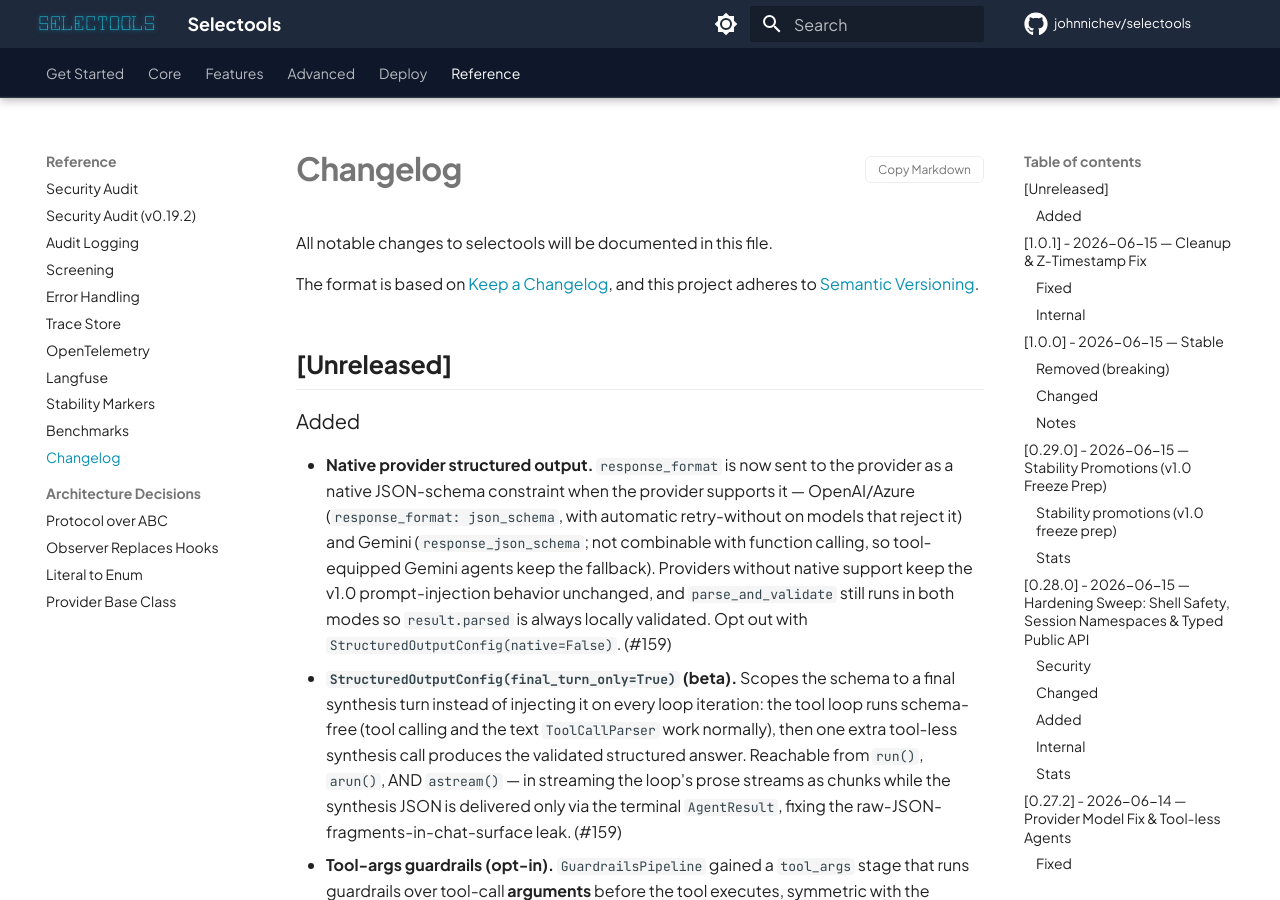
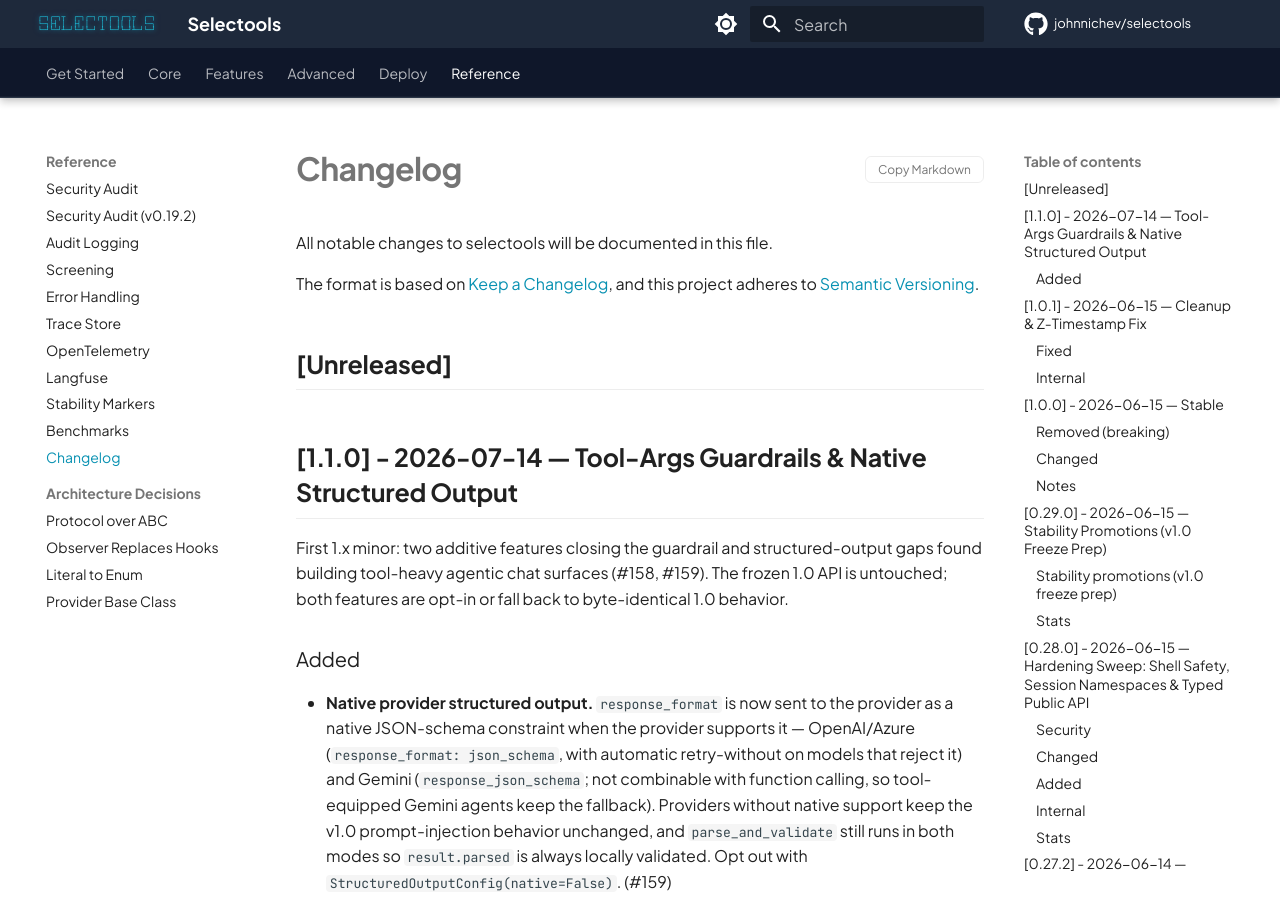
Before and after one commit to johnnichev/selectools, an MkDocs documentation site: the page built from docs/CHANGELOG.md, in a window 1280 px wide and 900 px high. Built offline with MkDocs 1.6.1 and Material for MkDocs 9.7.7, drawn with Linux system fonts in a browser that asks for light colours; comment, search, counter and statistics services are not loaded.

Commit message:
release: v1.1.0 — Tool-Args Guardrails & Native Structured Output (#163)
Bumps version 1.0.1 -> 1.1.0 and rolls the [Unreleased] changelog into a
dated [1.1.0] section (both CHANGELOG.md and docs/CHANGELOG.md).

Contents already merged via #160 (tool-args guardrails, closes #158) and
#162 (native structured output + final-turn scoping + streaming-safe
synthesis, closes #159). Both additive; frozen 1.0 API unchanged.

Claude-Session: https://claude.ai/code/session_01L1JWChKMs9yTyK92qquhJa

```diff
--- a/docs/CHANGELOG.md
+++ b/docs/CHANGELOG.md
@@ -6,6 +6,13 @@ The format is based on [Keep a Changelog](https://keepachangelog.com/en/1.0.0/),
 and this project adheres to [Semantic Versioning](https://semver.org/spec/v2.0.0.html).
 
 ## [Unreleased]
+
+## [1.1.0] - 2026-07-14 — Tool-Args Guardrails & Native Structured Output
+
+First 1.x minor: two additive features closing the guardrail and
+structured-output gaps found building tool-heavy agentic chat surfaces
+(#158, #159). The frozen 1.0 API is untouched; both features are opt-in or
+fall back to byte-identical 1.0 behavior.
 
 ### Added
 
--- a/pyproject.toml
+++ b/pyproject.toml
@@ -4,7 +4,7 @@ build-backend = "setuptools.build_meta"
 
 [project]
 name = "selectools"
-version = "1.0.1"
+version = "1.1.0"
 description = "Production-ready Python framework for AI agents with multi-agent graphs, hybrid RAG, guardrails, audit logging, 50 evaluators, and a visual builder. Supports OpenAI, Anthropic, Gemini, Ollama. By NichevLabs."
 readme = "README.md"
 requires-python = ">=3.10"
--- a/src/selectools/__init__.py
+++ b/src/selectools/__init__.py
@@ -1,6 +1,6 @@
 """Public exports for the selectools package."""
 
-__version__ = "1.0.1"
+__version__ = "1.1.0"
 
 # Import submodules (lazy loading for optional dependencies)
 from . import embeddings, evals, guardrails, models, observe, patterns, rag, toolbox
```
Also changed, not shown: CHANGELOG.md (+35 -0 lines).
